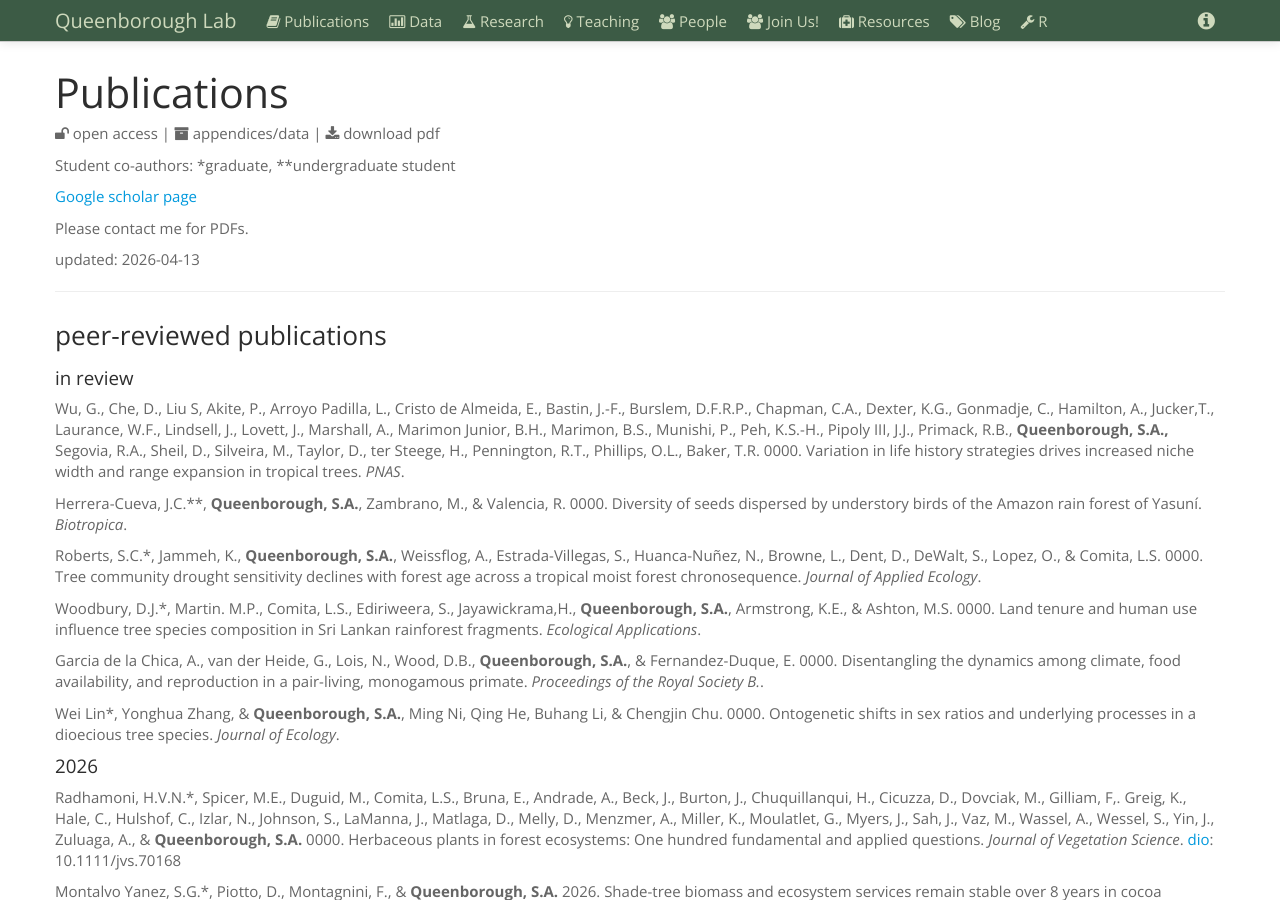
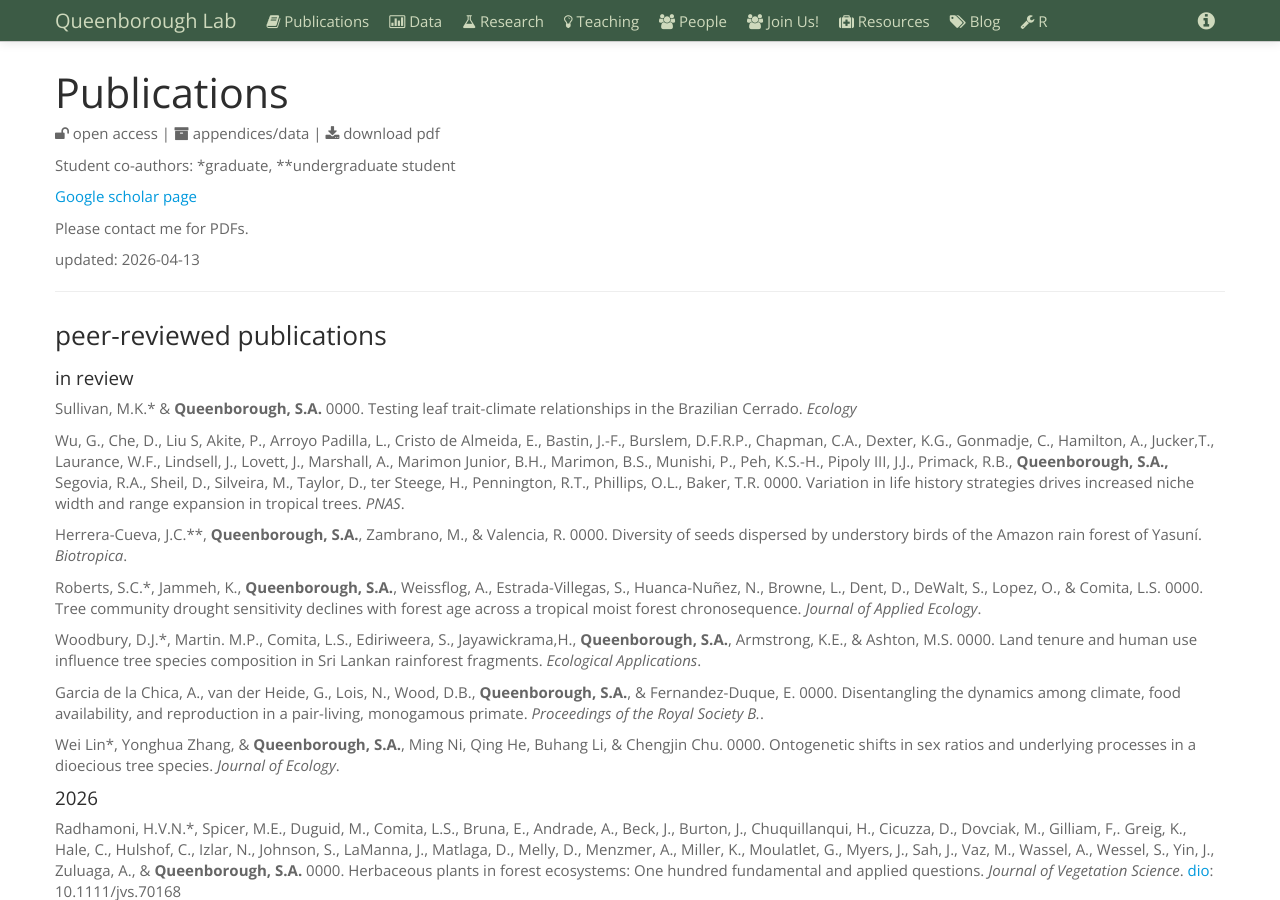
Before and after one commit to saq/saq.github.io, a Jekyll site: the page built from publications.md, in a window 1280 px wide and 900 px high. Built offline with Jekyll 4.4.1, drawn with Linux system fonts in a browser that asks for light colours.

Commit message:
Update publications.md

```diff
--- a/publications.md
+++ b/publications.md
@@ -42,6 +41,8 @@ Young, K.J.\*, Piotto, D., **Queenborough, S.A.**, & Ashton, M.S. 0000. Cacao ag
 
 
 #### in review
+
+Sullivan, M.K.\* & **Queenborough, S.A.** 0000. Testing leaf trait-climate relationships in the Brazilian Cerrado. *Ecology*
 
 Wu, G., Che, D., Liu S, Akite, P., Arroyo Padilla, L., Cristo de Almeida, E., Bastin, J.-F., Burslem, D.F.R.P., Chapman, C.A., Dexter, K.G., Gonmadje, C., Hamilton, A., Jucker,T., Laurance, W.F., Lindsell, J., Lovett, J., Marshall, A., Marimon Junior, B.H., Marimon, B.S., Munishi, P., Peh, K.S.-H., Pipoly III, J.J., Primack, R.B., **Queenborough, S.A.,** Segovia, R.A., Sheil, D., Silveira, M., Taylor, D., ter Steege, H., Pennington, R.T., Phillips, O.L., Baker, T.R. 0000. Variation in life history strategies drives increased niche width and range expansion in tropical trees. *PNAS*.
 
```
Also changed, not shown: other parts of publications.md (+1 -2 lines).
